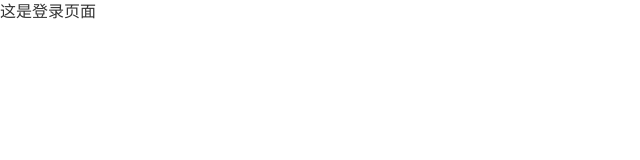
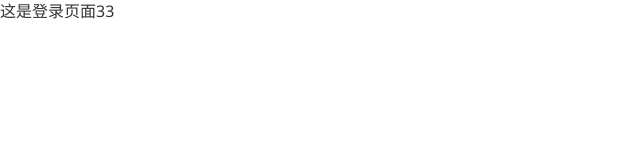
Before and after one commit to guoyuchang1997/react, a React app: page /login in a window 1280 px wide. Shown: the top 160 px of the page, without its empty margins (0-640 px from the left). Built offline with nearby package versions, Linux system fonts and the light colour scheme.

Commit message:
fix: 调整

```diff
--- a/src/pages/Login/index.js
+++ b/src/pages/Login/index.js
@@ -1,7 +1,7 @@
 const Login = () => {
   return (
     <>
-      <div>这是登录页面</div>
+      <div>这是登录页面33</div>
     </>
   );
 };
```
